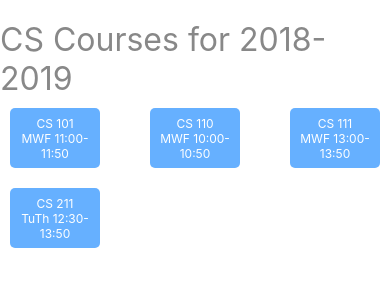
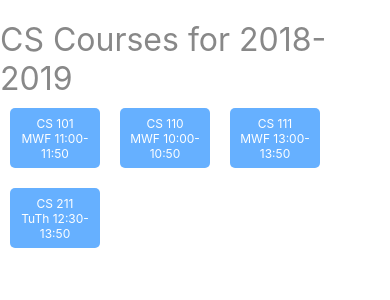
Before and after one commit to peizhiliu168/Scheduler_Tutorial, a React Native app: screen / in a window 390 px wide. Shown: the top 300 px of the page. Built offline with nearby package versions, Linux system fonts and the light colour scheme.

Commit message:
course list

```diff
--- a/App.js
+++ b/App.js
@@ -76,10 +76,9 @@ const styles = StyleSheet.create({
     flexDirection: "row",
     flexWrap: "wrap",
     alignItems: "center",
-    justifyContent: "space-between",
+    justifyContent: "flex-start",
   },
   courseButton: {
-    flex: 1,
     borderRadius: 5,
     justifyContent: 'center',
     alignItems: 'center',
```
